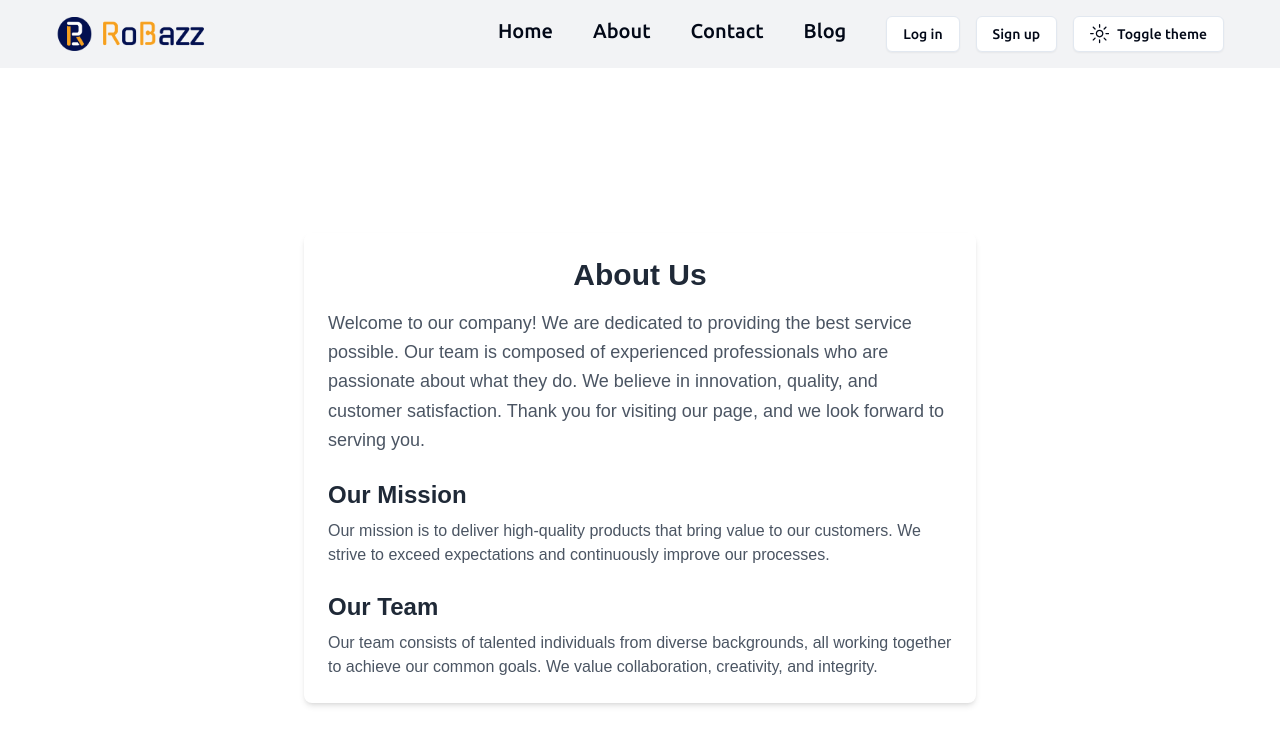
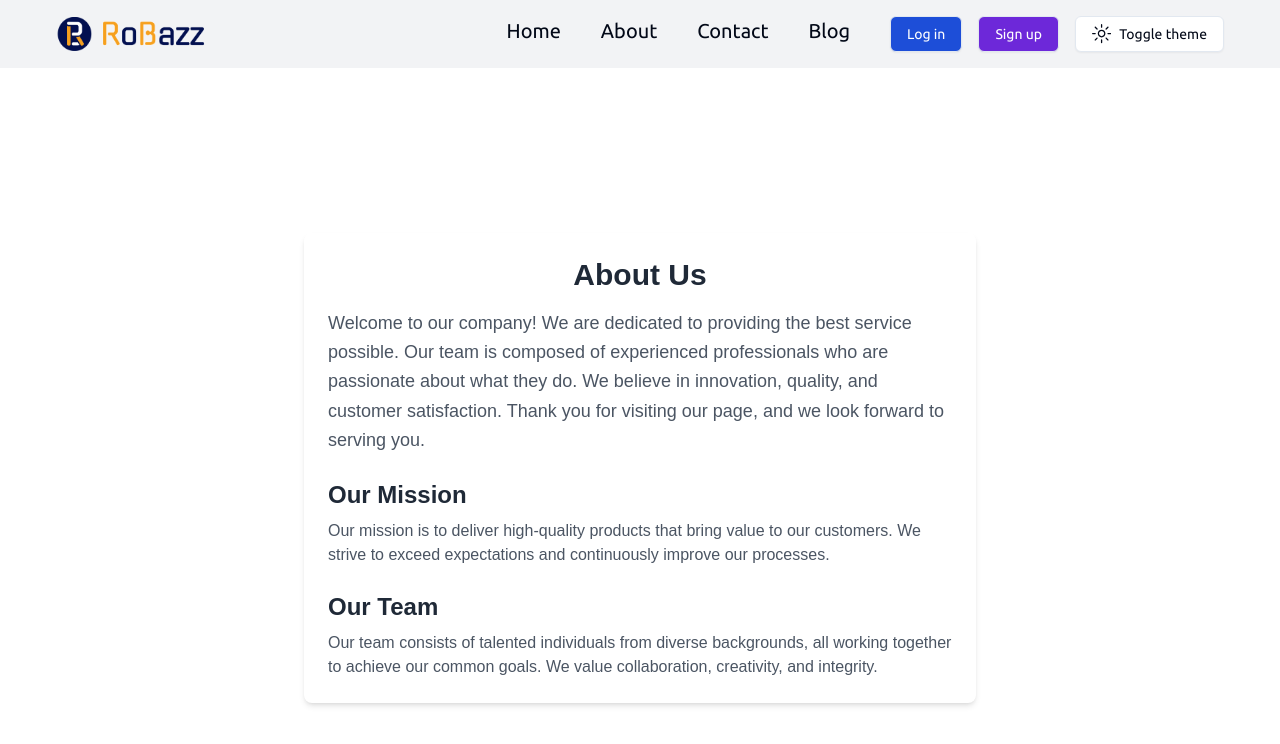
Before and after one commit to rezwanMahadi/blog_nextjs, a Next.js app: page /about in a window 1280 px wide. Shown: the top 744 px of the page. Built offline with nearby package versions, Linux system fonts and the light colour scheme.

Commit message:
buttons design updated

```diff
--- a/app/layout.js
+++ b/app/layout.js
@@ -10,6 +10,7 @@ const UbuntuMedium = localFont({
 });
 const UbuntuRegular = localFont({
   src: "./fonts/Ubuntu-Regular.woff",
+  variable: "--font-ubuntu-regular",
   weight: "300 400 500 700",
 });
 
@@ -21,7 +22,7 @@ export const metadata = {
 export default function RootLayout({ children }) {
   return (
     <html lang="en">
-      <body className={`${UbuntuMedium.variable} antialiased`}>
+      <body className={`${UbuntuMedium.variable} ${UbuntuRegular.variable} antialiased`}>
         <ThemeProvider
           attribute="class"
           defaultTheme="system"
--- a/app/page.js
+++ b/app/page.js
@@ -2,7 +2,7 @@ import Image from "next/image";
 
 export default function Home() {
   return (
-    <div className="grid grid-rows-[20px_1fr_20px] items-center justify-items-center min-h-screen p-8 pb-20 gap-16 sm:p-20 font-[family-name:var(--font-ubuntu-medium)]">
+    <div className="grid grid-rows-[20px_1fr_20px] items-center justify-items-center min-h-screen p-8 pb-20 gap-16 sm:p-20 font-[family-name:var(--font-ubuntu-regular)]">
       <main className="flex flex-col gap-8 row-start-2 items-center sm:items-start">
         <Image
           className="dark:invert"
@@ -12,7 +12,7 @@ export default function Home() {
           height={38}
           priority
         />
-        <ol className="list-inside list-decimal text-sm text-center sm:text-left font-[family-name:var(--font-ubuntu-medium)]]">
+        <ol className="list-inside list-decimal text-sm text-center sm:text-left">
           <li className="mb-2">
             Get started by editing{" "}
             <code className="bg-black/[.05] dark:bg-white/[.06] px-1 py-0.5 rounded font-semibold">
--- a/components/Loader.js
+++ b/components/Loader.js
@@ -2,7 +2,7 @@
 export default function Loader() {
     return (
       <div className="flex items-center justify-center min-h-screen">
-        <div className="w-16 h-16 border-4 border-blue-500 border-dashed rounded-full animate-spin"></div>
+        <div className="w-16 h-16 border-4 border-[#F6A01E] border-dashed rounded-full animate-spin"></div>
       </div>
     );
   }
--- a/components/Navbar.js
+++ b/components/Navbar.js
@@ -18,7 +18,7 @@ import {
 const Navbar = () => {
 
   return (
-    <nav className="p-4 bg-gray-200/50 dark:bg-gray-700/50 sticky top-0 backdrop-blur-sm font-[family-name:var(--font-ubuntu-medium)]">
+    <nav className="p-4 bg-gray-200/50 dark:bg-gray-700/50 sticky top-0 backdrop-blur-sm font-[family-name:var(--font-ubuntu-regular)]">
       <div className="container mx-auto flex justify-between items-center">
         {/* <div className="text-xl font-bold ml-10">
           MahadiBlog
@@ -73,8 +73,8 @@ const Navbar = () => {
                     <Link href="/contact" className="border-b pb-3">Contact</Link>
                     <Link href="/blog" className="border-b pb-3">Blog</Link>
                     <div className="flex flex-col space-y-4">
-                      <Button variant="outline">Log in</Button>
-                      <Button variant="outline">Sign up</Button>
+                      <Button variant="outline" className="bg-blue-700 text-white hover:bg-blue-900 hover:text-white">Log in</Button>
+                      <Button variant="outline" className="bg-violet-700 text-white hover:bg-violet-900 hover:text-white">Sign up</Button>
                       <ModeToggle />
                     </div>
                   </div>
@@ -84,13 +84,13 @@ const Navbar = () => {
           </Sheet>
         </div>
         <div className="flex-col md:text-[20px] md:flex md:flex-row md:space-x-10 md:mr-10 hidden">
-          <Link className="hover:text-gray-400" href="/">Home</Link>
-          <Link className="hover:text-gray-400" href="/about">About</Link>
-          <Link className="hover:text-gray-400" href="/contact">Contact</Link>
-          <Link className="hover:text-gray-400" href="/blog">Blog</Link>
+          <Link className="hover:text-[#F6A01E] hover:scale-125 transition-transform duration-150" href="/">Home</Link>
+          <Link className="hover:text-[#F6A01E] hover:scale-125 transition-transform duration-150 active:text-[#F6A01E]" href="/about">About</Link>
+          <Link className="hover:text-[#F6A01E] hover:scale-125 transition-transform duration-150" href="/contact">Contact</Link>
+          <Link className="hover:text-[#F6A01E] hover:scale-125 transition-transform duration-150" href="/blog">Blog</Link>
           <div className="flex items-center space-x-4">
-            <Button variant="outline">Log in</Button>
-            <Button variant="outline">Sign up</Button>
+            <Button variant="outline" className="bg-blue-700 text-white hover:bg-blue-900 hover:text-white">Log in</Button>
+            <Button variant="outline" className="bg-violet-700 text-white hover:bg-violet-900 hover:text-white"Z>Sign up</Button>
             <ModeToggle />
           </div>
         </div>
```
